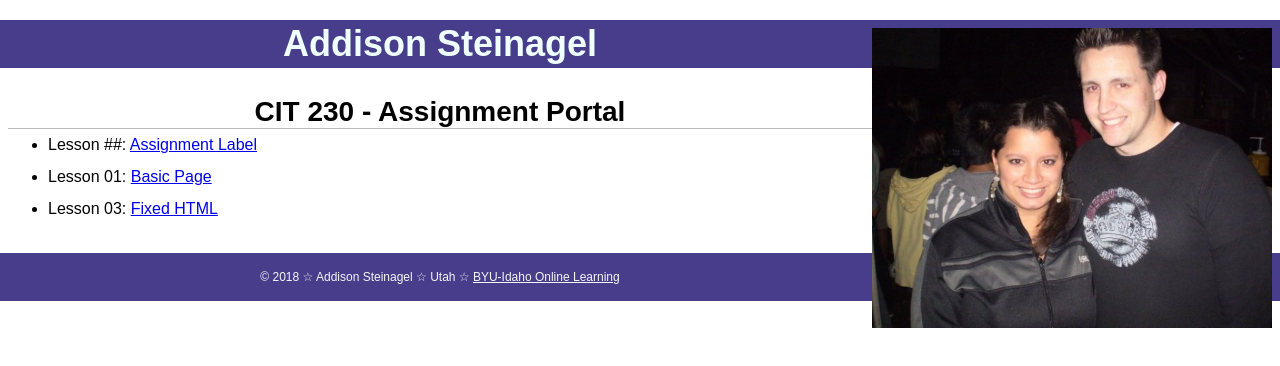
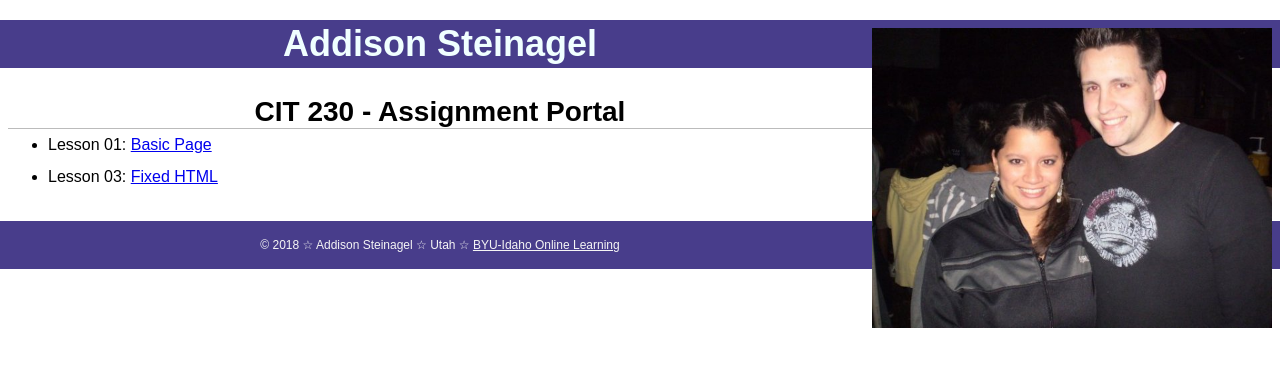
Before and after one commit to Steinagel-Addison/Steinagel-Addison.github.io, a plain HTML site: page index.html in a window 1280 px wide. Drawn offline with Linux system fonts and the light colour scheme.

Commit message:
Quick edit
Removed the sample assignment link

```diff
--- a/index.html
+++ b/index.html
@@ -21,7 +21,6 @@
         <main>
             <h2>CIT 230 - Assignment Portal</h2>
             <ul>
-                <li>Lesson ##: <a href="#">Assignment Label</a></li>
                 <li>Lesson 01: <a href="https://steinagel-addison.github.io/basicpage.html">Basic Page</a></li>
                 <li>Lesson 03: <a href="https://steinagel-addison.github.io/assignments/lesson-3/fixedhtml.html">Fixed HTML</a></li>
             </ul>
```
